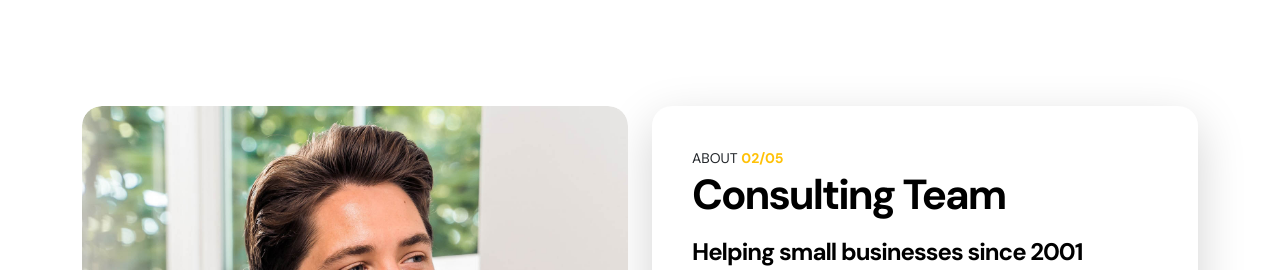
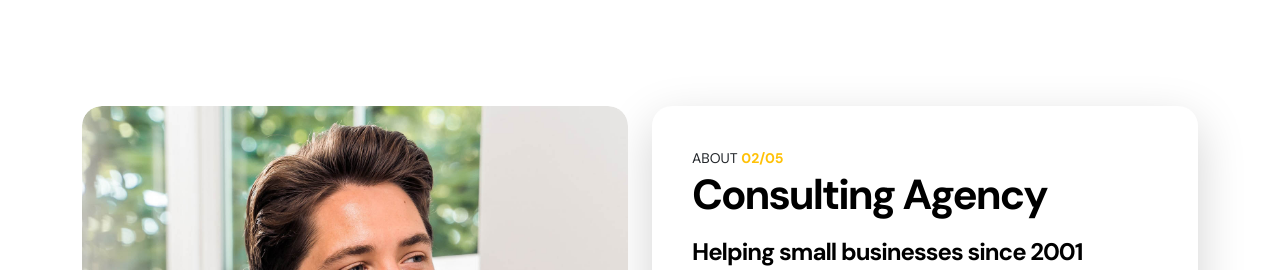
Before and after one commit to swapnilkumbhare04/webserver-repo, a plain HTML site: page index.html in a window 1280 px wide. Shown: the part 809-1079 px from the top of the page. Drawn offline with Linux system fonts and the light colour scheme.

Commit message:
some changes in index.html

```diff
--- a/index.html
+++ b/index.html
@@ -201,7 +201,7 @@ Free Bootstrap 5 HTML Template
                                 <div class="about-info">
                                     <small class="small-title">About <strong class="text-warning">02/05</strong></small>
 
-                                    <h2 class="mb-3">Consulting Team</h2>
+                                    <h2 class="mb-3">Consulting Agency</h2>
 
                                     <h5 class="mb-3">Helping small businesses since 2001</h5>
 
```
